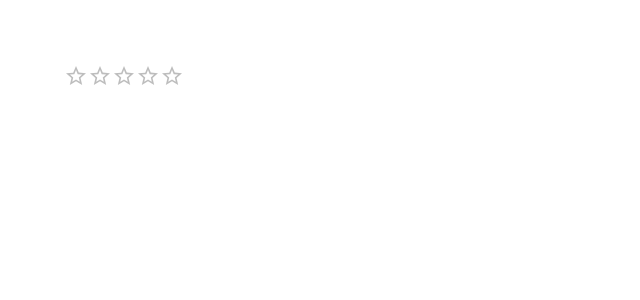
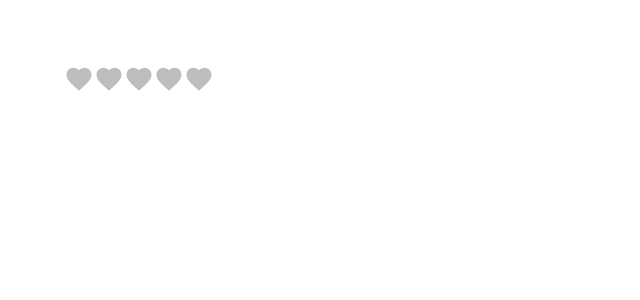
Before and after one commit to Taiwo-Tunde/React-with-MUI-with_Typescript, a React (Create React App) app in the folder react-with-mui-typescript/: page / in a window 1280 px wide. Shown: the top 300 px of the page, without its empty margins (0-640 px from the left). Built offline with nearby package versions, Linux system fonts and the light colour scheme.

Commit message:
React with MUI

```diff
--- a/react-with-mui-typescript/src/component/MuiRating.tsx
+++ b/react-with-mui-typescript/src/component/MuiRating.tsx
@@ -1,4 +1,6 @@
 import { Stack, Rating } from "@mui/material";
+import FavoriteIcon from "@mui/icons-material/Favorite";
+// import FavoriteBorderIcon from "@mui/icons-material/favoriteBorderIcon";
 import { useState } from "react";
 
 const MuiRating = () => {
@@ -14,7 +16,14 @@
 
   return (
     <Stack>
-      <Rating value={ratingValue} onChange={handleChange} precision={0.5} />
+      <Rating
+        value={ratingValue}
+        onChange={handleChange}
+        size="large"
+        icon={<FavoriteIcon fontSize="inherit" color="error" />}
+        precision={0.5}
+        emptyIcon={<FavoriteIcon fontSize="inherit" />}
+      />
     </Stack>
   );
 };
```
